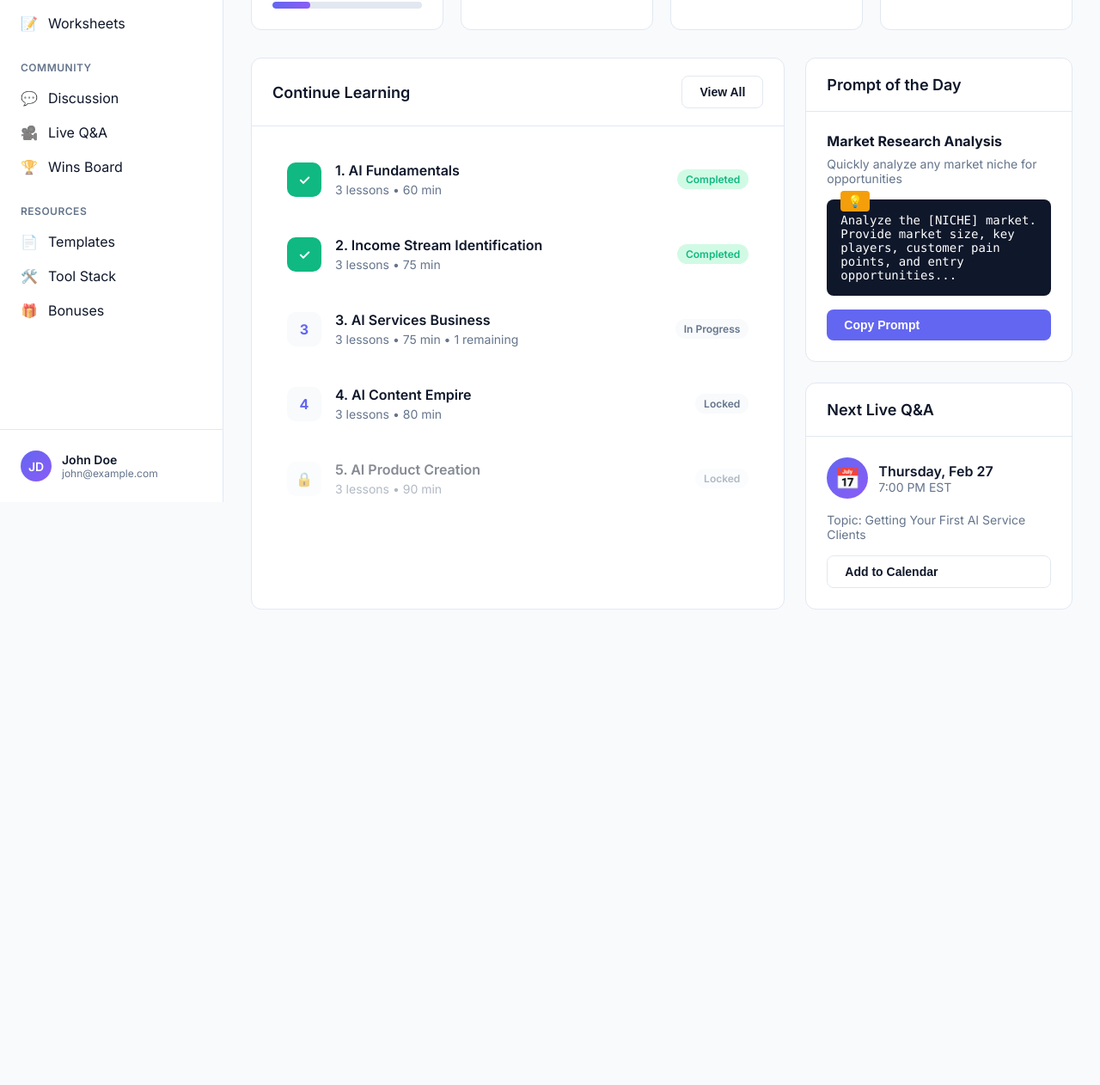
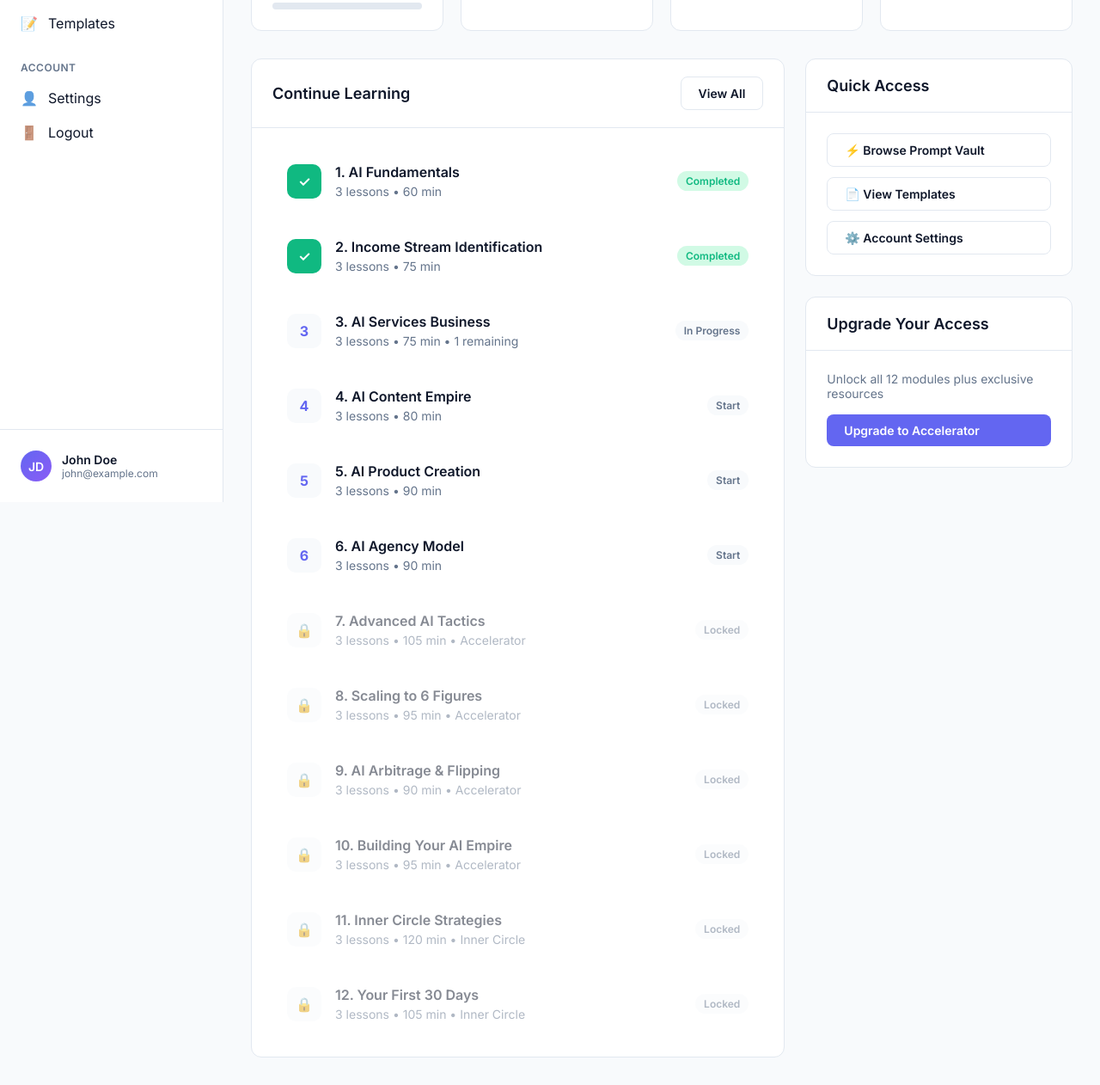
Before and after one commit to gerardomperez/AIHustleEngine, a plain HTML site: page public/member/dashboard.html in a window 1280 px wide. Shown: the part 216-1478 px from the top of the page at 86% size. Before the commit the page ends 957 px from the top, so only its background shows below. Drawn offline with Linux system fonts and the light colour scheme.

Commit message:
fix: update dashboard with all working links to modules and resources

```diff
--- a/public/member/dashboard.html
+++ b/public/member/dashboard.html
@@ -48,6 +48,8 @@
             background: linear-gradient(135deg, var(--primary) 0%, var(--accent) 100%);
             -webkit-background-clip: text;
             -webkit-text-fill-color: transparent;
+            text-decoration: none;
+            display: block;
         }
         .tier-badge {
             display: inline-block;
@@ -271,6 +273,8 @@
             cursor: pointer;
             transition: all 0.2s;
             border: 1px solid transparent;
+            text-decoration: none;
+            color: var(--dark);
         }
         .module-item:hover {
             background: var(--light);
@@ -389,67 +393,47 @@
 
         <aside class="sidebar" id="sidebar">
             <div class="sidebar-header">
-                <div class="logo">AI Hustle Engine</div>
+                <a href="/" class="logo">AI Hustle Engine</a>
                 <span class="tier-badge">Accelerator</span>
             </div>
 
             <nav class="nav">
                 <div class="nav-section">
                     <div class="nav-title">Learn</div>
-                    <a href="#" class="nav-item active">
+                    <a href="dashboard.html" class="nav-item active">
                         <span class="nav-icon">📚</span>
                         Course Modules
                         <span class="progress-indicator">25%</span>
                     </a>
-                    <a href="#" class="nav-item">
+                    <a href="prompt-vault.html" class="nav-item">
                         <span class="nav-icon">⚡</span>
                         Prompt Vault
                     </a>
-                    <a href="#" class="nav-item">
+                    <a href="templates.html" class="nav-item">
                         <span class="nav-icon">📝</span>
-                        Worksheets
+                        Templates
                     </a>
                 </div>
 
                 <div class="nav-section">
-                    <div class="nav-title">Community</div>
-                    <a href="#" class="nav-item">
-                        <span class="nav-icon">💬</span>
-                        Discussion
+                    <div class="nav-title">Account</div>
+                    <a href="account.html" class="nav-item">
+                        <span class="nav-icon">👤</span>
+                        Settings
                     </a>
-                    <a href="#" class="nav-item">
-                        <span class="nav-icon">🎥</span>
-                        Live Q&A
-                    </a>
-                    <a href="#" class="nav-item">
-                        <span class="nav-icon">🏆</span>
-                        Wins Board
-                    </a>
-                </div>
-
-                <div class="nav-section">
-                    <div class="nav-title">Resources</div>
-                    <a href="#" class="nav-item">
-                        <span class="nav-icon">📄</span>
-                        Templates
-                    </a>
-                    <a href="#" class="nav-item">
-                        <span class="nav-icon">🛠️</span>
-                        Tool Stack
-                    </a>
-                    <a href="#" class="nav-item">
-                        <span class="nav-icon">🎁</span>
-                        Bonuses
+                    <a href="/login.html" class="nav-item">
+                        <span class="nav-icon">🚪</span>
+                        Logout
                     </a>
                 </div>
             </nav>
 
             <div class="sidebar-footer">
-                <div class="user-menu">
-                    <div class="avatar">JD</div>
+                <div class="user-menu" onclick="window.location.href='account.html'">
+                    <div class="avatar" id="userAvatar">JD</div>
                     <div class="user-info">
-                        <div class="user-name">John Doe</div>
-                        <div class="user-email">john@example.com</div>
+                        <div class="user-name" id="userName">John Doe</div>
+                        <div class="user-email" id="userEmail">john@example.com</div>
                     </div>
                 </div>
             </div>
@@ -459,18 +443,18 @@
             <div class="header">
                 <h1>Dashboard</h1>
                 <div class="header-actions">
-                    <button class="btn btn-secondary">📚 Resume Learning</button>
-                    <button class="btn btn-primary">⚡ Browse Prompts</button>
+                    <a href="module-1.html" class="btn btn-secondary">📚 Resume Learning</a>
+                    <a href="prompt-vault.html" class="btn btn-primary">⚡ Browse Prompts</a>
                 </div>
             </div>
 
             <div class="stats-grid">
                 <div class="stat-card">
                     <div class="stat-label">Course Progress</div>
-                    <div class="stat-value">3/12</div>
-                    <div class="stat-change">↑ 25% complete</div>
+                    <div class="stat-value" id="courseProgress">3/12</div>
+                    <div class="stat-change">↑ <span id="progressPercent">25%</span> complete</div>
                     <div class="progress-bar">
-                        <div class="progress-fill" style="width: 25%"></div>
+                        <div class="progress-fill" id="overallProgress" style="width: 25%"></div>
                     </div>
                 </div>
                 <div class="stat-card">
@@ -494,54 +478,117 @@
                 <div class="card">
                     <div class="card-header">
                         <h2 class="card-title">Continue Learning</h2>
-                        <button class="btn btn-secondary">View All</button>
+                        <a href="module-1.html" class="btn btn-secondary">View All</a>
                     </div>
                     <div class="card-body">
                         <div class="module-list">
-                            <div class="module-item completed">
+                            <a href="module-1.html" class="module-item completed">
                                 <div class="module-number">✓</div>
                                 <div class="module-info">
                                     <div class="module-title">1. AI Fundamentals</div>
                                     <div class="module-meta">3 lessons • 60 min</div>
                                 </div>
                                 <span class="module-status completed">Completed</span>
-                            </div>
+                            </a>
 
-                            <div class="module-item completed">
+                            <a href="module-2.html" class="module-item completed">
                                 <div class="module-number">✓</div>
                                 <div class="module-info">
                                     <div class="module-title">2. Income Stream Identification</div>
                                     <div class="module-meta">3 lessons • 75 min</div>
                                 </div>
                                 <span class="module-status completed">Completed</span>
-                            </div>
+                            </a>
 
-                            <div class="module-item">
+                            <a href="module-3.html" class="module-item">
                                 <div class="module-number">3</div>
                                 <div class="module-info">
                                     <div class="module-title">3. AI Services Business</div>
                                     <div class="module-meta">3 lessons • 75 min • 1 remaining</div>
                                 </div>
                                 <span class="module-status">In Progress</span>
-                            </div>
+                            </a>
 
-                            <div class="module-item">
+                            <a href="module-4.html" class="module-item">
                                 <div class="module-number">4</div>
                                 <div class="module-info">
                                     <div class="module-title">4. AI Content Empire</div>
                                     <div class="module-meta">3 lessons • 80 min</div>
                                 </div>
-                                <span class="module-status">Locked</span>
-                            </div>
+                                <span class="module-status">Start</span>
+                            </a>
 
-                            <div class="module-item locked">
-                                <div class="module-number">🔒</div>
+                            <a href="module-5.html" class="module-item">
+                                <div class="module-number">5</div>
                                 <div class="module-info">
                                     <div class="module-title">5. AI Product Creation</div>
                                     <div class="module-meta">3 lessons • 90 min</div>
                                 </div>
+                                <span class="module-status">Start</span>
+                            </a>
+
+                            <a href="module-6.html" class="module-item">
+                                <div class="module-number">6</div>
+                                <div class="module-info">
+                                    <div class="module-title">6. AI Agency Model</div>
+                                    <div class="module-meta">3 lessons • 90 min</div>
+                                </div>
+                                <span class="module-status">Start</span>
+                            </a>
+
+                            <a href="module-7.html" class="module-item locked" onclick="return checkTier('accelerator')">
+                                <div class="module-number">🔒</div>
+                                <div class="module-info">
+                                    <div class="module-title">7. Advanced AI Tactics</div>
+                                    <div class="module-meta">3 lessons • 105 min • Accelerator</div>
+                                </div>
                                 <span class="module-status">Locked</span>
-                            </div>
+                            </a>
+
+                            <a href="module-8.html" class="module-item locked" onclick="return checkTier('accelerator')">
+                                <div class="module-number">🔒</div>
+                                <div class="module-info">
+                                    <div class="module-title">8. Scaling to 6 Figures</div>
+                                    <div class="module-meta">3 lessons • 95 min • Accelerator</div>
+                                </div>
+                                <span class="module-status">Locked</span>
+                            </a>
+
+                            <a href="module-9.html" class="module-item locked" onclick="return checkTier('accelerator')">
+                                <div class="module-number">🔒</div>
+                                <div class="module-info">
+                                    <div class="module-title">9. AI Arbitrage & Flipping</div>
+                                    <div class="module-meta">3 lessons • 90 min • Accelerator</div>
+                                </div>
+                                <span class="module-status">Locked</span>
+                            </a>
+
+                            <a href="module-10.html" class="module-item locked" onclick="return checkTier('accelerator')">
+                                <div class="module-number">🔒</div>
+                                <div class="module-info">
+                                    <div class="module-title">10. Building Your AI Empire</div>
+                                    <div class="module-meta">3 lessons • 95 min • Accelerator</div>
+                                </div>
+                                <span class="module-status">Locked</span>
+                            </a>
+
+                            <a href="module-11.html" class="module-item locked" onclick="return checkTier('inner-circle')">
+                                <div class="module-number">🔒</div>
+                                <div class="module-info">
+                                    <div class="module-title">11. Inner Circle Strategies</div>
+                                    <div class="module-meta">3 lessons • 120 min • Inner Circle</div>
+                                </div>
+                                <span class="module-status">Locked</span>
+                            </a>
+
+                            <a href="module-12.html" class="module-item locked" onclick="return checkTier('inner-circle')">
+                                <div class="module-number">🔒</div>
+                                <div class="module-info">
+                                    <div class="module-title">12. Your First 30 Days</div>
+                                    <div class="module-meta">3 lessons • 105 min • Inner Circle</div>
+                                </div>
+                                <span class="module-status">Locked</span>
+                            </a>
                         </div>
                     </div>
                 </div>
@@ -549,32 +596,24 @@
                 <div>
                     <div class="card" style="margin-bottom: 24px;">
                         <div class="card-header">
-                            <h2 class="card-title">Prompt of the Day</h2>
+                            <h2 class="card-title">Quick Access</h2>
                         </div>
                         <div class="card-body">
-                            <h3 style="font-size: 1rem; margin-bottom: 8px;">Market Research Analysis</h3>
-                            <p style="font-size: 0.875rem; color: var(--gray); margin-bottom: 16px;">Quickly analyze any market niche for opportunities</p>
-                            <div class="prompt-preview">
-                                Analyze the [NICHE] market. Provide market size, key players, customer pain points, and entry opportunities...
+                            <div style="display: flex; flex-direction: column; gap: 12px;">
+                                <a href="prompt-vault.html" class="btn btn-secondary" style="justify-content: flex-start;">⚡ Browse Prompt Vault</a>
+                                <a href="templates.html" class="btn btn-secondary" style="justify-content: flex-start;">📄 View Templates</a>
+                                <a href="account.html" class="btn btn-secondary" style="justify-content: flex-start;">⚙️ Account Settings</a>
                             </div>
-                            <button class="btn btn-primary" style="width: 100%; margin-top: 16px;">Copy Prompt</button>
                         </div>
                     </div>
 
                     <div class="card">
                         <div class="card-header">
-                            <h2 class="card-title">Next Live Q&A</h2>
+                            <h2 class="card-title">Upgrade Your Access</h2>
                         </div>
                         <div class="card-body">
-                            <div style="display: flex; align-items: center; gap: 12px; margin-bottom: 16px;">
-                                <div style="width: 48px; height: 48px; border-radius: 50%; background: linear-gradient(135deg, var(--primary) 0%, var(--secondary) 100%); display: flex; align-items: center; justify-content: center; color: white; font-size: 1.5rem;">📅</div>
-                                <div>
-                                    <div style="font-weight: 600;">Thursday, Feb 27</div>
-                                    <div style="font-size: 0.875rem; color: var(--gray);">7:00 PM EST</div>
-                                </div>
-                            </div>
-                            <p style="font-size: 0.875rem; color: var(--gray); margin-bottom: 16px;">Topic: Getting Your First AI Service Clients</p>
-                            <button class="btn btn-secondary" style="width: 100%;">Add to Calendar</button>
+                            <p style="font-size: 0.875rem; color: var(--gray); margin-bottom: 16px;">Unlock all 12 modules plus exclusive resources</p>
+                            <a href="/checkout.html?tier=accelerator" class="btn btn-primary" style="width: 100%;">Upgrade to Accelerator</a>
                         </div>
                     </div>
                 </div>
@@ -586,6 +625,39 @@
         function toggleSidebar() {
             document.getElementById('sidebar').classList.toggle('open');
         }
+
+        // Load user data
+        const user = JSON.parse(localStorage.getItem('ahe_user') || '{"name": "John Doe", "email": "john@example.com", "tier": "starter"}');
+        document.getElementById('userName').textContent = user.name;
+        document.getElementById('userEmail').textContent = user.email;
+        document.getElementById('userAvatar').textContent = user.name.split(' ').map(n => n[0]).join('').toUpperCase();
+
+        // Update tier badge
+        document.querySelector('.tier-badge').textContent = user.tier.charAt(0).toUpperCase() + user.tier.slice(1);
+
+        // Calculate progress from localStorage
+        let completedLessons = 0;
+        for (let i = 1; i <= 12; i++) {
+            const moduleCompleted = JSON.parse(localStorage.getItem(`module${i}_completed`) || '[]');
+            completedLessons += moduleCompleted.length;
+        }
+        const totalLessons = 36; // 12 modules × 3 lessons
+        const progressPercent = Math.round((completedLessons / totalLessons) * 100);
+        document.getElementById('courseProgress').textContent = `${completedLessons}/${totalLessons}`;
+        document.getElementById('progressPercent').textContent = `${progressPercent}%`;
+        document.getElementById('overallProgress').style.width = `${progressPercent}%`;
+
+        // Check tier access
+        function checkTier(requiredTier) {
+            const tiers = { 'starter': 1, 'accelerator': 2, 'inner-circle': 3 };
+            if (tiers[user.tier] < tiers[requiredTier]) {
+                if (confirm(`This module requires ${requiredTier} tier. Upgrade now?`)) {
+                    window.location.href = `/checkout.html?tier=${requiredTier}`;
+                }
+                return false;
+            }
+            return true;
+        }
     </script>
 </body>
 </html>
```
